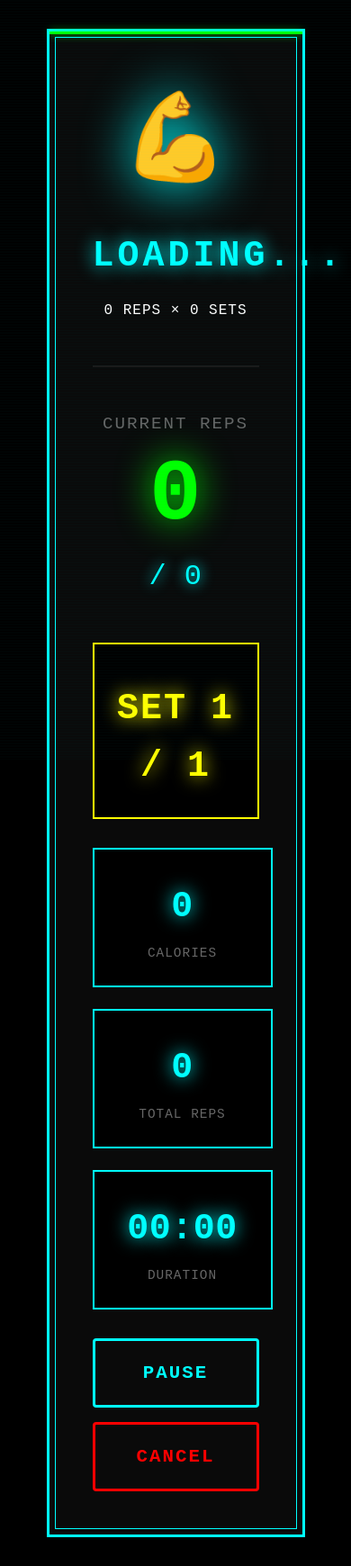
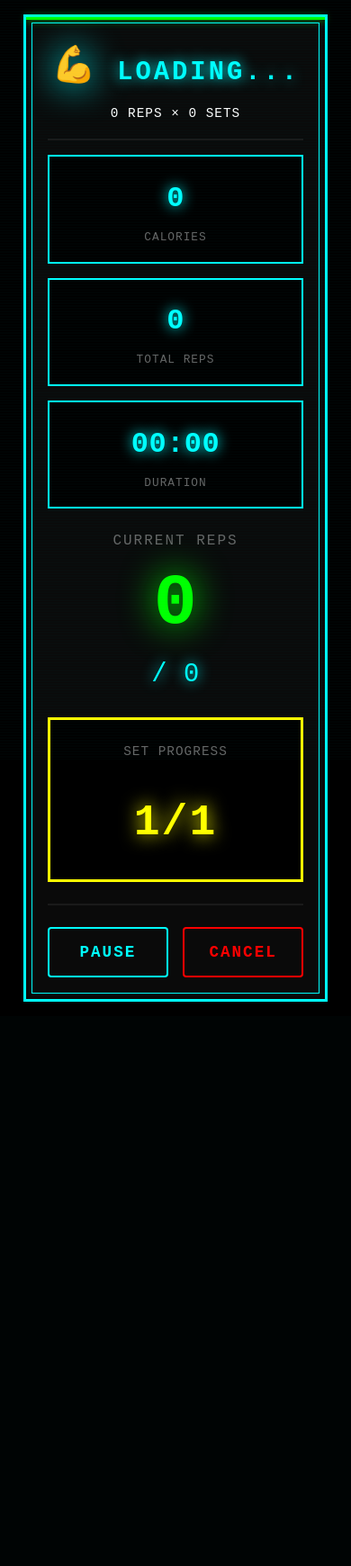
Before and after one commit to ashwinaravindkp3-glitch/repcounter_frontend, a Flask app: template SETS/templates/workout_monitor.html in a window 390 px wide. Shown: the whole page at 90% size. After the commit the page ends 1113 px from the top, so only its background shows below. Run offline with Flask 3, Linux system fonts and the light colour scheme; the template is opened without the code that fills it, so the values that code supplies are empty.

Commit message:
refactor: Make workout pages horizontally aligned with no scrolling
Updated select_workout and workout_monitor pages to fit within viewport:

**select_workout.html**
- Horizontal 2-column grid layout (Reps | Sets side-by-side)
- Fixed height container (90vh) with overflow:hidden
- Smaller header and icon sizes
- Reduced padding throughout
- Bottom-aligned controls section
- Responsive: Reverts to vertical on mobile (<1024px)

**workout_monitor.html**
- 3-column horizontal grid (Stats | Rep Counter | Set Progress)
- Fixed height container (90vh) with overflow:hidden
- 8rem rep counter (down from 10rem)
- Compact header with inline icon and text
- Stats on left (calories, total reps, duration)
- Set progress on right with yellow border
- Bottom-aligned pause/cancel controls
- Completion screen stays within viewport
- Responsive: Stacks vertically on mobile (<1200px)

**Key Changes**
- No vertical scrolling required on desktop
- All content fits in 90vh
- Maintains OLED aesthetic with glowing effects
- Efficient use of horizontal space
- Mobile-friendly with auto-scroll fallback

```diff
--- a/SETS/templates/workout_monitor.html
+++ b/SETS/templates/workout_monitor.html
@@ -11,20 +11,29 @@
             align-items: center;
             justify-content: center;
             min-height: 100vh;
+            overflow: hidden;
         }
 
         .monitor-container {
-            max-width: 1000px;
-            width: 90%;
-            padding: 2rem;
+            max-width: 95vw;
+            width: 100%;
+            height: 90vh;
+            padding: 1rem;
+            display: flex;
+            align-items: center;
+            justify-content: center;
         }
 
         .workout-display {
             background: var(--oled-surface);
             border: 3px solid var(--oled-cyan);
-            padding: 3rem;
+            padding: 1.5rem;
             text-align: center;
             position: relative;
+            width: 100%;
+            height: 100%;
+            display: flex;
+            flex-direction: column;
         }
 
         .workout-display::after {
@@ -36,131 +45,176 @@
             pointer-events: none;
         }
 
+        .status-bar {
+            position: absolute;
+            top: 0;
+            left: 0;
+            right: 0;
+            height: 3px;
+            background: var(--oled-green);
+            box-shadow: 0 0 10px var(--oled-green);
+        }
+
+        .status-bar.paused {
+            background: var(--oled-yellow);
+            box-shadow: 0 0 10px var(--oled-yellow);
+            animation: blink 1s infinite;
+        }
+
+        @keyframes blink {
+            0%, 100% { opacity: 1; }
+            50% { opacity: 0.3; }
+        }
+
         .exercise-header {
-            margin-bottom: 2rem;
-            padding-bottom: 2rem;
+            padding-bottom: 1rem;
             border-bottom: 2px solid var(--oled-border);
+            margin-bottom: 1rem;
         }
 
         .exercise-icon {
-            font-size: 6rem;
-            filter: drop-shadow(0 0 30px var(--oled-cyan));
-            margin-bottom: 1rem;
+            font-size: 2.5rem;
+            filter: drop-shadow(0 0 20px var(--oled-cyan));
+            display: inline-block;
+            margin-right: 0.8rem;
         }
 
         .exercise-name {
-            font-size: 2.5rem;
+            display: inline-block;
+            font-size: 1.8rem;
             font-weight: 700;
             color: var(--oled-cyan);
-            text-shadow: 0 0 20px var(--oled-cyan);
-            letter-spacing: 4px;
-            margin-bottom: 1rem;
+            text-shadow: 0 0 15px var(--oled-cyan);
+            letter-spacing: 3px;
+            vertical-align: middle;
         }
 
         .workout-info {
-            display: flex;
-            justify-content: center;
-            gap: 2rem;
-            margin: 1rem 0;
-            flex-wrap: wrap;
-        }
-
-        .info-tag {
+            font-size: 0.9rem;
             color: var(--oled-white);
-            font-size: 1rem;
+            margin-top: 0.5rem;
             letter-spacing: 1px;
         }
 
-        /* Main Rep Counter */
+        /* Main Display Grid */
+        .main-display {
+            display: grid;
+            grid-template-columns: 1fr 2fr 1fr;
+            gap: 1.5rem;
+            flex: 1;
+            align-items: center;
+        }
+
+        /* Left Stats */
+        .left-stats {
+            display: flex;
+            flex-direction: column;
+            gap: 1rem;
+            height: 100%;
+            justify-content: center;
+        }
+
+        .stat-box {
+            background: var(--oled-bg);
+            border: 2px solid var(--oled-cyan);
+            padding: 1rem;
+            text-align: center;
+        }
+
+        .stat-value {
+            font-size: 2rem;
+            font-weight: 700;
+            color: var(--oled-cyan);
+            text-shadow: 0 0 15px var(--oled-cyan);
+            font-family: 'Courier New', monospace;
+            margin: 0.3rem 0;
+        }
+
+        .stat-label {
+            font-size: 0.8rem;
+            color: var(--oled-gray);
+            text-transform: uppercase;
+            letter-spacing: 1px;
+        }
+
+        /* Center Rep Counter */
         .rep-display {
-            margin: 3rem 0;
+            display: flex;
+            flex-direction: column;
+            justify-content: center;
+            align-items: center;
         }
 
         .rep-label {
-            font-size: 1.2rem;
+            font-size: 1rem;
             color: var(--oled-gray);
             text-transform: uppercase;
             letter-spacing: 2px;
-            margin-bottom: 1rem;
+            margin-bottom: 0.5rem;
         }
 
         .rep-counter {
-            font-size: 10rem;
+            font-size: 8rem;
             font-weight: 700;
             color: var(--oled-green);
             text-shadow: 0 0 40px var(--oled-green);
             font-family: 'Courier New', monospace;
             line-height: 1;
-            margin: 1rem 0;
+            margin: 0.5rem 0;
         }
 
         .rep-target {
-            font-size: 2rem;
+            font-size: 1.8rem;
             color: var(--oled-cyan);
             text-shadow: 0 0 15px var(--oled-cyan);
+            margin-top: 0.5rem;
         }
 
-        /* Set Progress */
+        /* Right Set Progress */
         .set-progress {
-            margin: 2rem 0;
+            background: var(--oled-bg);
+            border: 3px solid var(--oled-yellow);
             padding: 1.5rem;
-            border: 2px solid var(--oled-yellow);
-            background: var(--oled-bg);
+            display: flex;
+            flex-direction: column;
+            justify-content: center;
+            align-items: center;
+            height: 100%;
+        }
+
+        .set-label {
+            font-size: 0.9rem;
+            color: var(--oled-gray);
+            text-transform: uppercase;
+            letter-spacing: 1px;
+            margin-bottom: 0.8rem;
         }
 
         .set-counter {
-            font-size: 2.5rem;
+            font-size: 3rem;
             color: var(--oled-yellow);
             text-shadow: 0 0 20px var(--oled-yellow);
             font-weight: 700;
             letter-spacing: 2px;
-        }
-
-        /* Stats Grid */
-        .stats-grid {
-            display: grid;
-            grid-template-columns: repeat(auto-fit, minmax(200px, 1fr));
-            gap: 1.5rem;
-            margin: 2rem 0;
-        }
-
-        .stat-box {
-            background: var(--oled-bg);
-            border: 2px solid var(--oled-cyan);
-            padding: 1.5rem;
-            text-align: center;
-        }
-
-        .stat-value {
-            font-size: 2.5rem;
-            font-weight: 700;
-            color: var(--oled-cyan);
-            text-shadow: 0 0 20px var(--oled-cyan);
             font-family: 'Courier New', monospace;
-            margin: 0.5rem 0;
-        }
-
-        .stat-label {
-            font-size: 0.9rem;
-            color: var(--oled-gray);
-            text-transform: uppercase;
-            letter-spacing: 1px;
         }
 
         /* Control Buttons */
         .controls {
             display: flex;
             gap: 1rem;
-            margin-top: 2rem;
+            margin-top: 1.5rem;
+            padding-top: 1.5rem;
+            border-top: 2px solid var(--oled-border);
         }
 
         .control-btn {
             flex: 1;
-            padding: 1.5rem;
-            border: 3px solid var(--oled-cyan);
+            padding: 1rem;
+            border: 2px solid var(--oled-cyan);
             background: transparent;
             color: var(--oled-cyan);
-            font-size: 1.3rem;
+            font-size: 1.1rem;
             font-weight: 700;
             text-transform: uppercase;
             letter-spacing: 2px;
@@ -263,39 +320,27 @@
             box-shadow: 0 0 30px var(--oled-green);
         }
 
-        /* Status Indicator */
-        .status-bar {
-            position: absolute;
-            top: 0;
-            left: 0;
-            right: 0;
-            height: 3px;
-            background: var(--oled-green);
-            box-shadow: 0 0 10px var(--oled-green);
+        @media (max-width: 1200px) {
+            .main-display {
+                grid-template-columns: 1fr;
+                grid-template-rows: auto 1fr auto;
             }
 
-        .status-bar.paused {
-            background: var(--oled-yellow);
-            box-shadow: 0 0 10px var(--oled-yellow);
-            animation: blink 1s infinite;
+            .rep-counter {
+                font-size: 5rem;
             }
 
-        @keyframes blink {
-            0%, 100% { opacity: 1; }
-            50% { opacity: 0.3; }
+            .completion-stats {
+                grid-template-columns: repeat(2, 1fr);
             }
 
-        @media (max-width: 768px) {
-            .rep-counter {
-                font-size: 6rem;
+            body {
+                overflow: auto;
             }
 
-            .completion-title {
-                font-size: 2.5rem;
-            }
-
-            .controls {
-                flex-direction: column;
+            .monitor-container {
+                height: auto;
+                min-height: 90vh;
             }
         }
     </style>
@@ -306,29 +351,17 @@
             <div class="status-bar" id="statusBar"></div>
 
             <!-- Active Workout Screen -->
-            <div id="activeWorkout">
+            <div id="activeWorkout" style="display: flex; flex-direction: column; height: 100%;">
                 <div class="exercise-header">
-                    <div class="exercise-icon" id="exerciseIcon">💪</div>
-                    <h1 class="exercise-name" id="exerciseName">LOADING...</h1>
-                    <div class="workout-info">
-                        <span class="info-tag" id="workoutTarget">0 REPS × 0 SETS</span>
-                    </div>
+                    <span class="exercise-icon" id="exerciseIcon">💪</span>
+                    <span class="exercise-name" id="exerciseName">LOADING...</span>
+                    <div class="workout-info" id="workoutTarget">0 REPS × 0 SETS</div>
                 </div>
 
-                <!-- Rep Counter -->
-                <div class="rep-display">
-                    <div class="rep-label">CURRENT REPS</div>
-                    <div class="rep-counter" id="repCount">0</div>
-                    <div class="rep-target">/ <span id="targetReps">0</span></div>
-                </div>
-
-                <!-- Set Progress -->
-                <div class="set-progress">
-                    <div class="set-counter" id="setProgress">SET 1 / 1</div>
-                </div>
-
-                <!-- Stats -->
-                <div class="stats-grid">
+                <!-- Main Display: Left Stats | Center Rep Counter | Right Set Progress -->
+                <div class="main-display">
+                    <!-- Left Stats -->
+                    <div class="left-stats">
                         <div class="stat-box">
                             <div class="stat-value" id="calories">0</div>
                             <div class="stat-label">CALORIES</div>
@@ -343,6 +376,20 @@
                         </div>
                     </div>
 
+                    <!-- Center Rep Counter -->
+                    <div class="rep-display">
+                        <div class="rep-label">CURRENT REPS</div>
+                        <div class="rep-counter" id="repCount">0</div>
+                        <div class="rep-target">/ <span id="targetReps">0</span></div>
+                    </div>
+
+                    <!-- Right Set Progress -->
+                    <div class="set-progress">
+                        <div class="set-label">SET PROGRESS</div>
+                        <div class="set-counter" id="setProgress">1/1</div>
+                    </div>
+                </div>
+
                 <!-- Controls -->
                 <div class="controls">
                     <button class="control-btn" id="pauseBtn" onclick="togglePause()">PAUSE</button>
@@ -353,25 +400,25 @@
             <!-- Completion Screen -->
             <div id="completionScreen" class="completion-screen">
                 <div class="completion-icon">✓</div>
-                <h1 class="completion-title">WORKOUT COMPLETE</h1>
-                <p class="completion-subtitle">MISSION ACCOMPLISHED</p>
+                <h1 class="completion-title">COMPLETE</h1>
+                <p class="completion-subtitle">WORKOUT FINISHED</p>
 
                 <div class="completion-stats">
                     <div class="completion-stat">
                         <div class="completion-stat-value" id="finalSets">0</div>
-                        <div class="completion-stat-label">SETS COMPLETED</div>
+                        <div class="completion-stat-label">SETS</div>
                     </div>
                     <div class="completion-stat">
                         <div class="completion-stat-value" id="finalReps">0</div>
-                        <div class="completion-stat-label">TOTAL REPS</div>
+                        <div class="completion-stat-label">REPS</div>
                     </div>
                     <div class="completion-stat">
                         <div class="completion-stat-value" id="finalCalories">0</div>
-                        <div class="completion-stat-label">CALORIES BURNED</div>
+                        <div class="completion-stat-label">CALORIES</div>
                     </div>
                     <div class="completion-stat">
                         <div class="completion-stat-value" id="finalDuration">0:00</div>
-                        <div class="completion-stat-label">DURATION</div>
+                        <div class="completion-stat-label">TIME</div>
                     </div>
                 </div>
 
@@ -401,23 +448,18 @@
                     return;
                 }
 
-                // Update exercise info
                 document.getElementById('exerciseName').textContent = (data.exerciseName || 'WORKOUT').toUpperCase();
                 document.getElementById('exerciseIcon').textContent = exerciseIcons[data.exercise] || '💪';
                 document.getElementById('workoutTarget').textContent = `${data.targetReps} REPS × ${data.totalSets} SETS`;
 
-                // Update rep counter
                 document.getElementById('repCount').textContent = data.currentReps || 0;
                 document.getElementById('targetReps').textContent = data.targetReps || 0;
 
-                // Update set progress
-                document.getElementById('setProgress').textContent = `SET ${data.currentSet || 1} / ${data.totalSets || 1}`;
+                document.getElementById('setProgress').textContent = `${data.currentSet || 1}/${data.totalSets || 1}`;
 
-                // Update stats
                 document.getElementById('calories').textContent = Math.round(data.totalCalories || 0);
                 document.getElementById('totalReps').textContent = ((data.currentSet - 1) * data.targetReps) + (data.currentReps || 0);
 
-                // Update status bar
                 const statusBar = document.getElementById('statusBar');
                 if (data.status === 'paused') {
                     statusBar.classList.add('paused');
@@ -483,11 +524,9 @@
                 const data = await response.json();
 
                 if (!data.active && data.completed) {
-                    // Show completion screen
                     document.getElementById('activeWorkout').style.display = 'none';
-                    document.getElementById('completionScreen').style.display = 'block';
+                    document.getElementById('completionScreen').style.display = 'flex';
 
-                    // Populate completion stats
                     document.getElementById('finalSets').textContent = data.totalSets || 0;
                     document.getElementById('finalReps').textContent = (data.totalSets * data.targetReps) || 0;
                     document.getElementById('finalCalories').textContent = Math.round(data.totalCalories || 0);
```
Also changed, not shown: other parts of SETS/templates/workout_monitor.html (+19 -19 lines), SETS/templates/select_workout.html (+95 -75 lines). Lines whose indentation alone changed are shown as unchanged.
